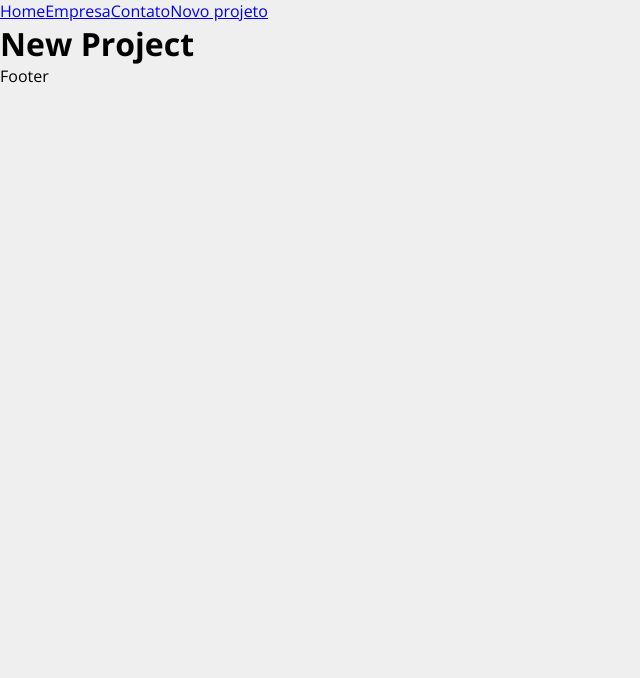
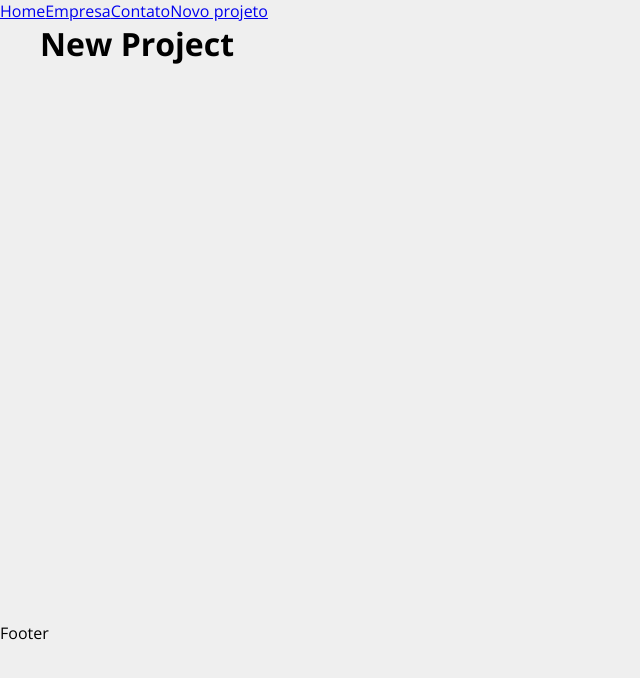
Before and after one commit to allangadelha/my-manager, a React (Create React App) app: page /newproject in a window 1280 px wide. Shown: the top 678 px of the page, without its empty margins (0-640 px from the left). Built offline with nearby package versions, Linux system fonts and the light colour scheme.

Commit message:
Creating component Container with style and applying in App

```diff
--- a/src/App.js
+++ b/src/App.js
@@ -1,8 +1,11 @@
 import { BrowserRouter as Router, Routes, Route, Link } from 'react-router-dom';
+
 import Company from './components/pages/Company';
 import Contact from './components/pages/Contact';
 import Home from './components/pages/Home';
 import NewProject from './components/pages/NewProject';
+
+import Container from './components/layout/Container';
 
 function App() {
   return (
@@ -14,12 +17,14 @@
           <Link to='/contact'>Contato</Link>
           <Link to='/newproject'>Novo projeto</Link>
         </div>
+        <Container customClass="min-height">
           <Routes>
             <Route path='/' exact='true' element={<Home />}></Route>
             <Route path='/company' element={<Company />}></Route>
             <Route path='/contact' element={<Contact />}></Route>
             <Route path='/newproject' element={<NewProject />}></Route>
           </Routes>
+        </Container>
         <p>Footer</p>
       </Router>
     </div>
--- /dev/null
+++ b/src/components/layout/Container.js
@@ -0,0 +1,12 @@
+import styles from './Container.module.css';
+function Container(props) {
+
+    return (
+        <div className={`${styles.container} ${styles[props.customClass]}`}>
+            {props.children}
+        </div>
+    )
+
+}
+
+export default Container;
--- /dev/null
+++ b/src/components/layout/Container.module.css
@@ -0,0 +1,20 @@
+.container {
+    display: flex;
+    flex-wrap: wrap;
+    justify-content: space-between;
+    margin: 0 auto;
+    width: 1200px;
+}
+
+.min-height {
+    min-height: 75vh;
+}
+
+.start {
+    justify-content: flex-start;
+}
+
+.column {
+    flex-direction: column;
+    justify-content: flex-start;
+}
```
Lines whose indentation alone changed are shown as unchanged.
